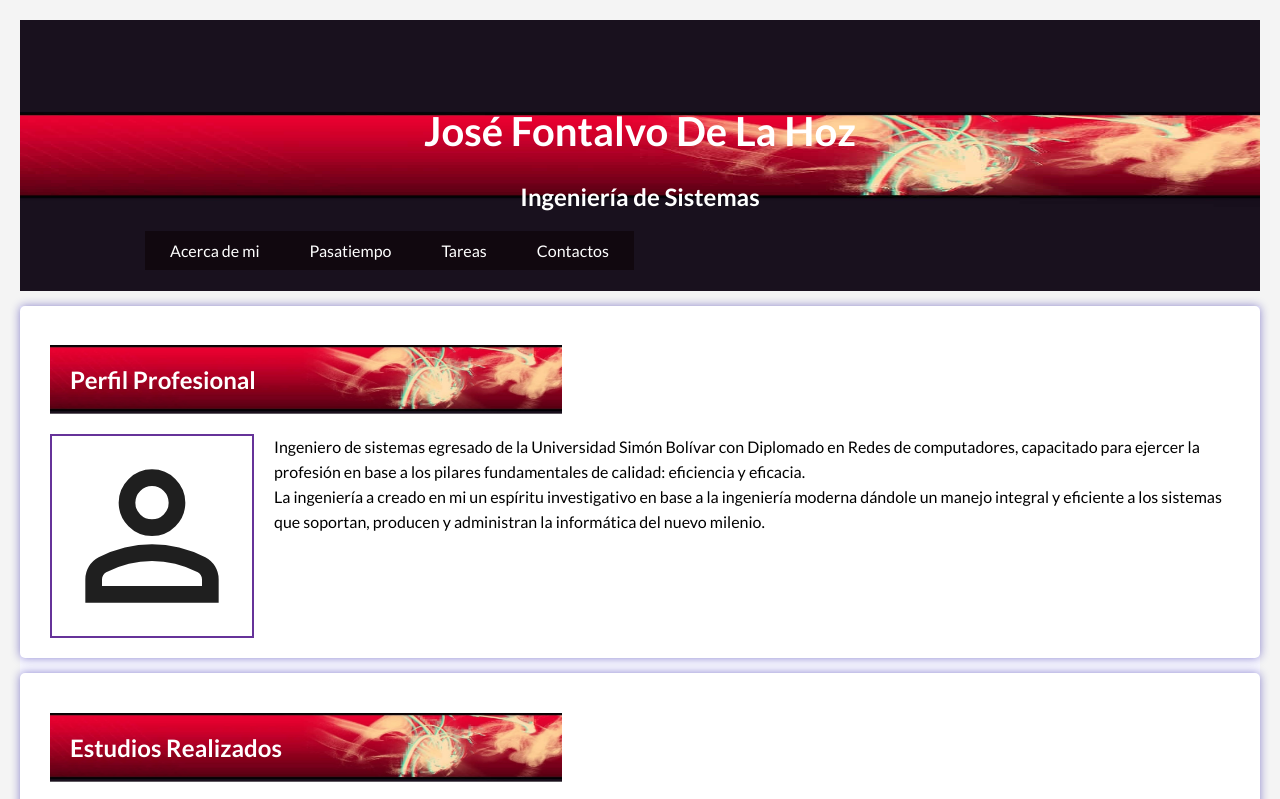
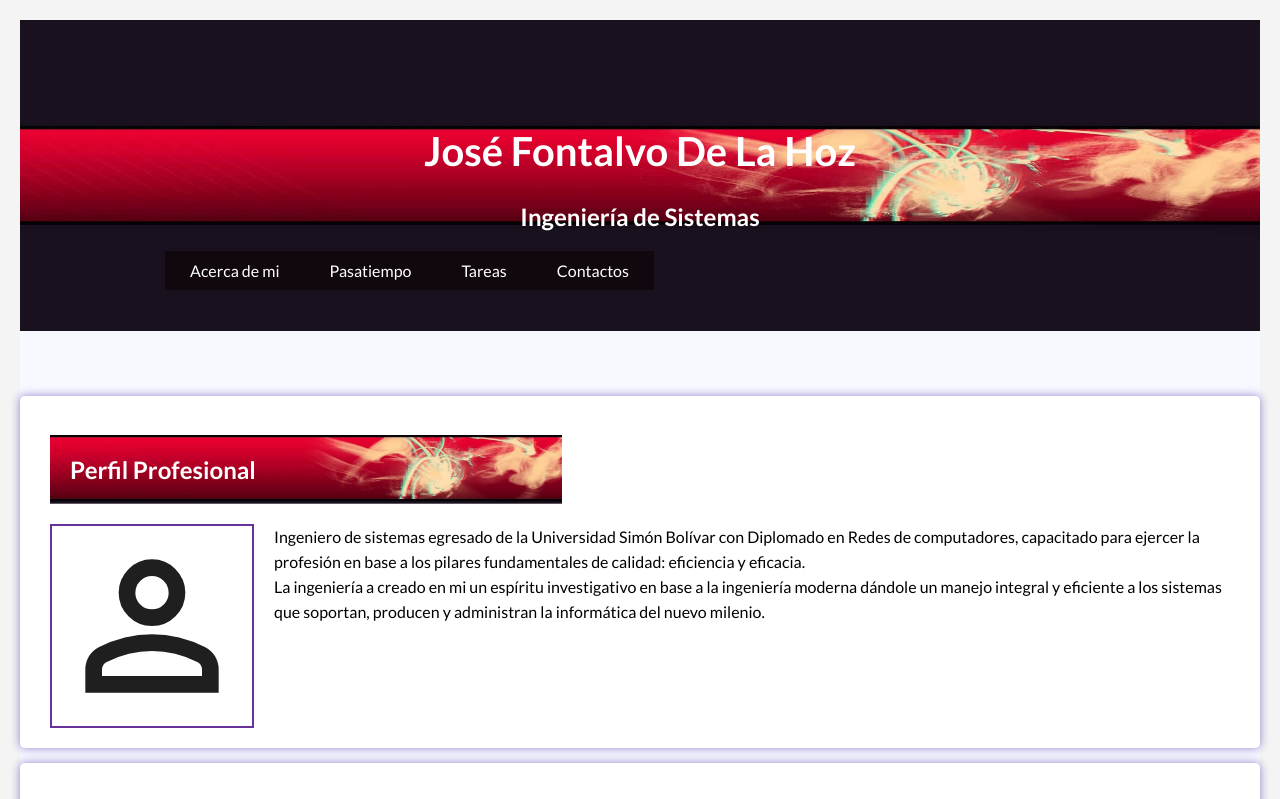
Before and after one commit to Josefontalvo1978/Laboratorio2, a plain HTML site: page index.html in a window 1280 px wide. Shown: the top 799 px of the page. Drawn offline with Linux system fonts and the light colour scheme.

Commit message:
Update style.css  header y main

```diff
--- a/css/style.css
+++ b/css/style.css
@@ -14,7 +14,7 @@ body{
 header{
     background-image:url(bannerpag.jpg);
     text-align: center;
-    padding: 60px; /*espacio antes del borde*/
+    padding: 80px; /*espacio antes del borde*/
     color: white;
     background-repeat: no-repeat;
     background-size:100% 100%;
@@ -68,7 +68,7 @@ header .nav li:hover > ul{
 
 main{
     background-color: ghostwhite;
-
+    padding-top:50px;
 }
 
 main section{
```
